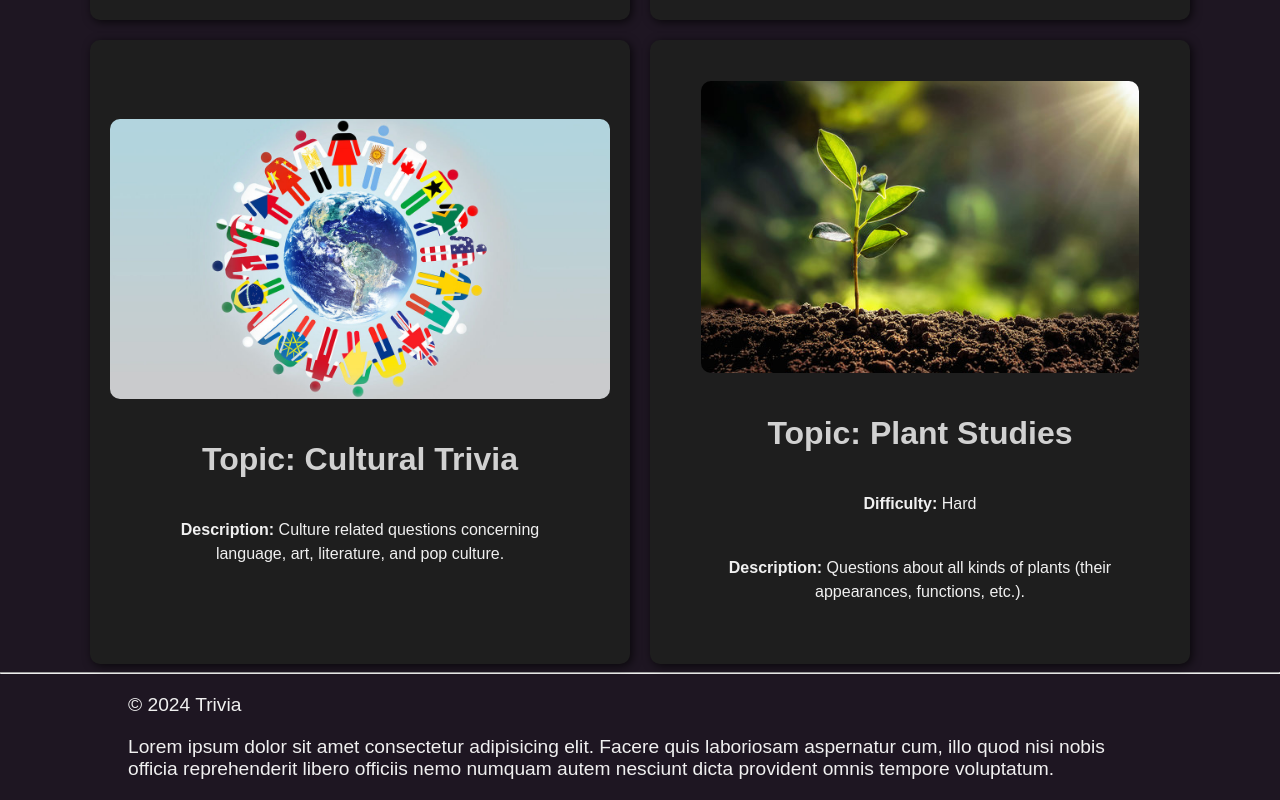
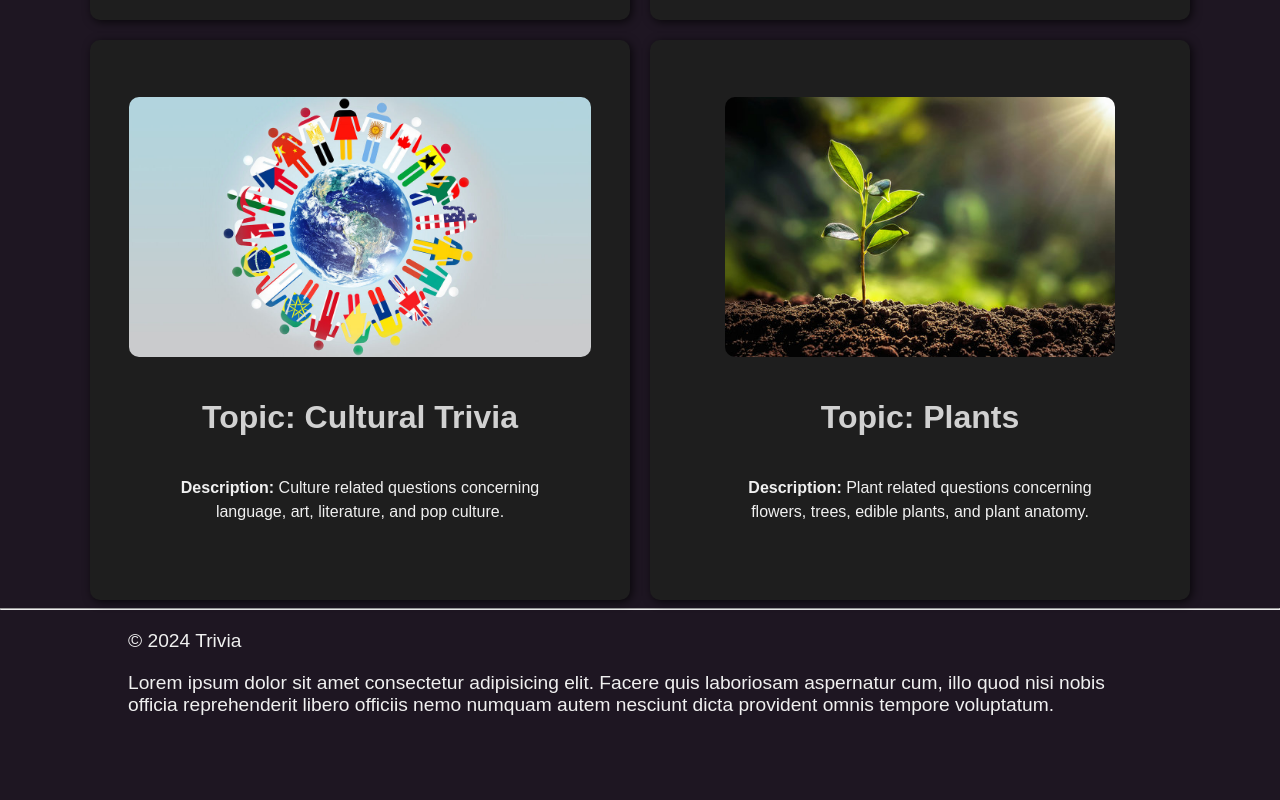
Before and after one commit to Heng-Pok/Trivia-App, a React (Vite) app: page / in a window 1280 px wide. Shown: the part 866-1666 px from the top of the page. After the commit the page ends 1602 px from the top, so only its background shows below. Built offline with nearby package versions, Linux system fonts and the light colour scheme.

Commit message:
Update PlantCard.jsx

```diff
--- a/src/PlantCard.jsx
+++ b/src/PlantCard.jsx
@@ -1,12 +1,12 @@
 import profilePic from "./assets/plant.jpg"
 
+// eslint-disable-next-line react/prop-types
 function PlantCard( {onClick} ){
     return (
         <div className="card" onClick={onClick}>
             <img src = {profilePic} alt = "plants-picture" />
-            <h2>Topic: Plant Studies</h2>
-            <p><b>Difficulty:</b> Hard</p>
-            <p><b>Description:</b> Questions about all kinds of plants (their appearances, functions, etc.).</p>
+            <h2>Topic: Plants</h2>
+            <p><b>Description:</b> Plant related questions concerning flowers, trees, edible plants, and plant anatomy.</p>
         </div>
     )
 }
```
